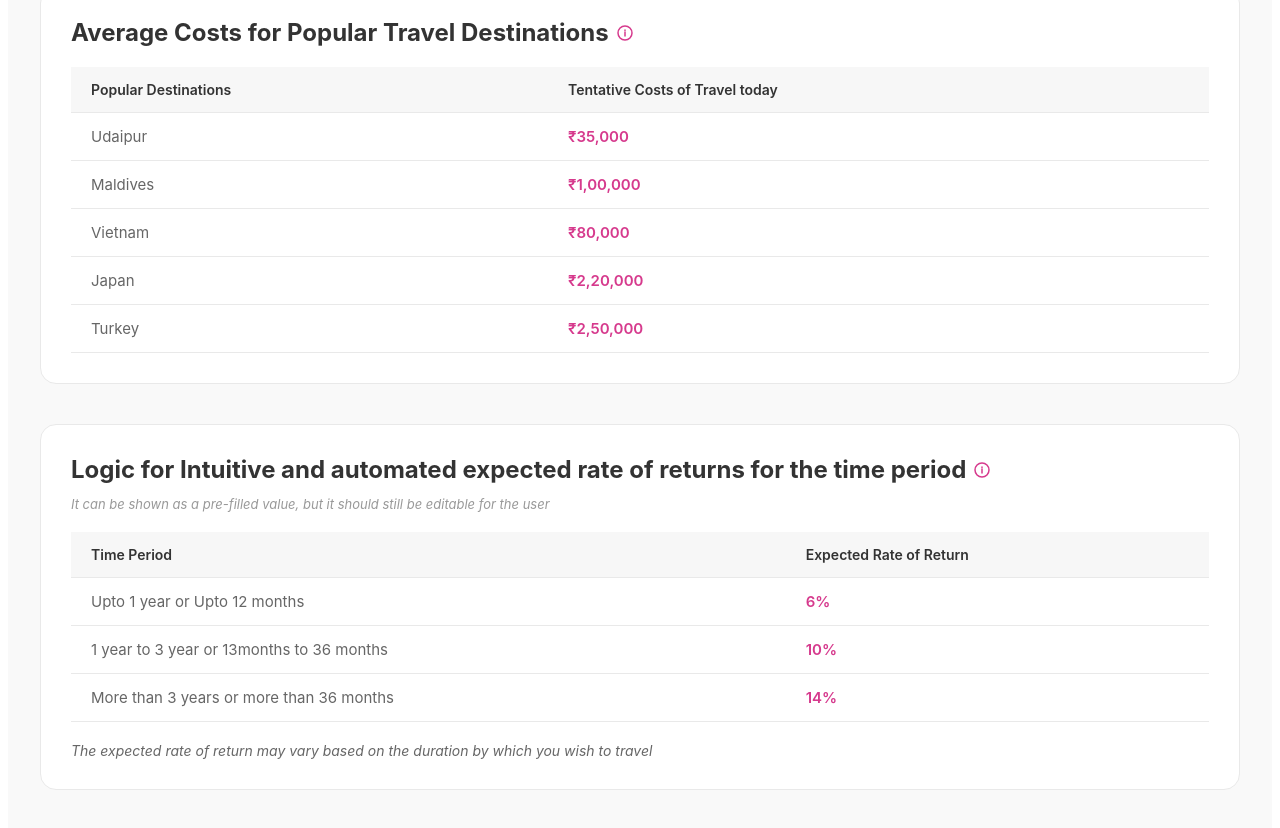
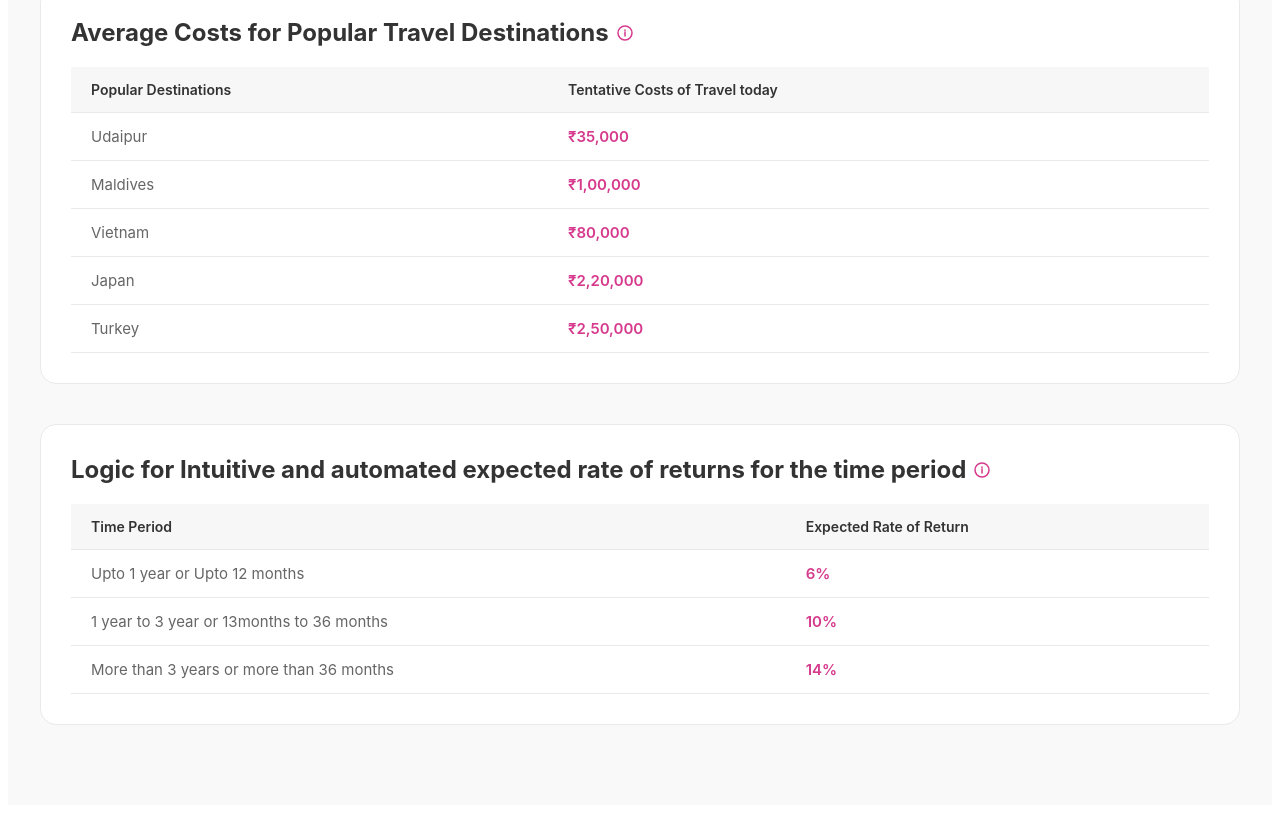
Before and after one commit to eshaw08/lxme-calculators, a plain HTML site: page travel/index.html in a window 1280 px wide. Shown: the part 1074-1902 px from the top of the page. Drawn offline with nearby package versions, Linux system fonts and the light colour scheme.

Commit message:
Updated travel calculator UI and fixed chart issue

```diff
--- a/travel/index.html
+++ b/travel/index.html
@@ -282,10 +282,6 @@
       The expected rate of return may vary based on the duration by which you
       wish to travel
     </div>
-    <p class="logic-note">
-      It can be shown as a pre-filled value, but it should still be editable for
-      the user
-    </p>
     <table>
       <thead>
         <tr>
@@ -308,10 +304,6 @@
         </tr>
       </tbody>
     </table>
-    <p class="logic-footer">
-      The expected rate of return may vary based on the duration by which you
-      wish to travel
-    </p>
   </div>
 </section>
 
```
